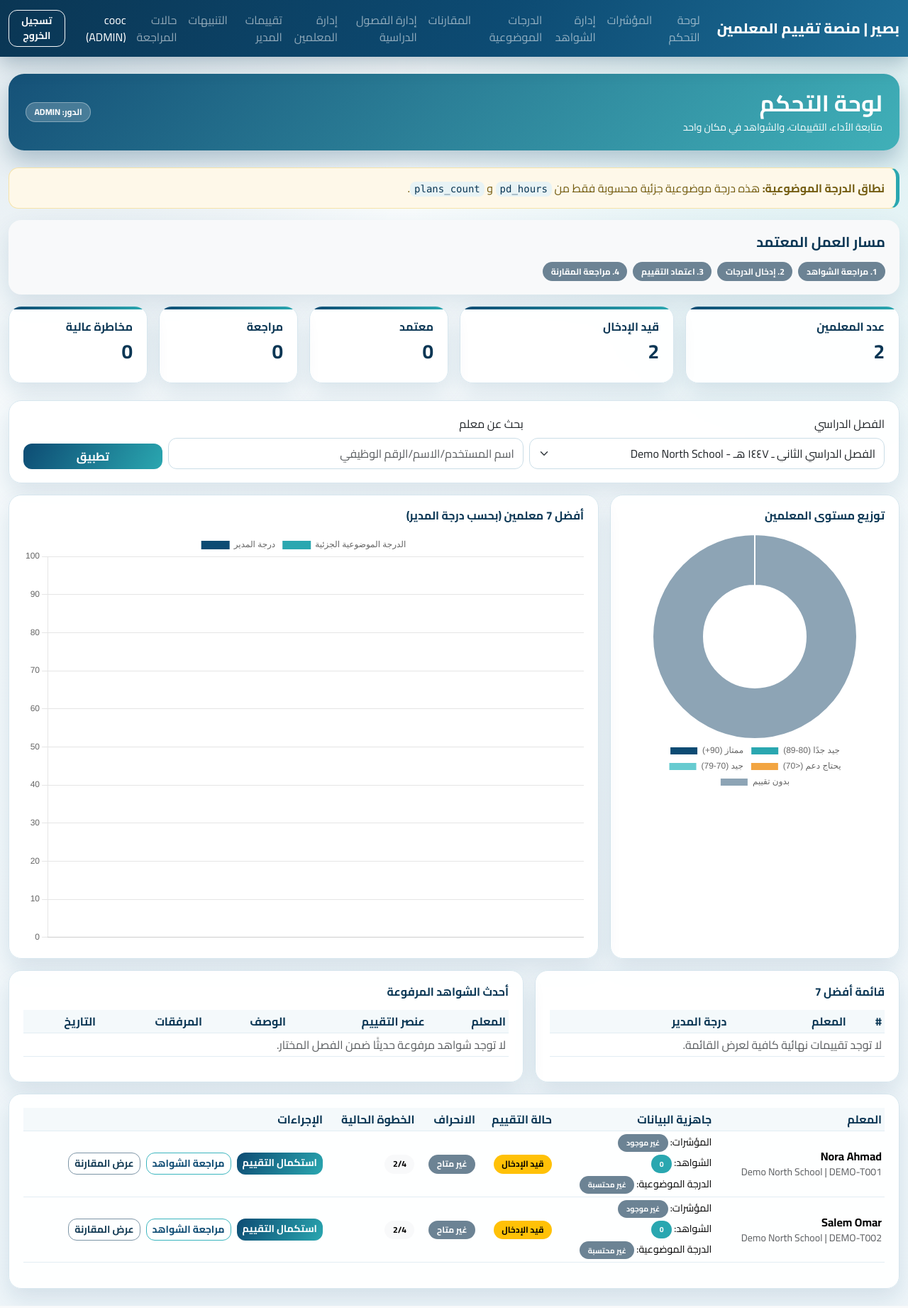
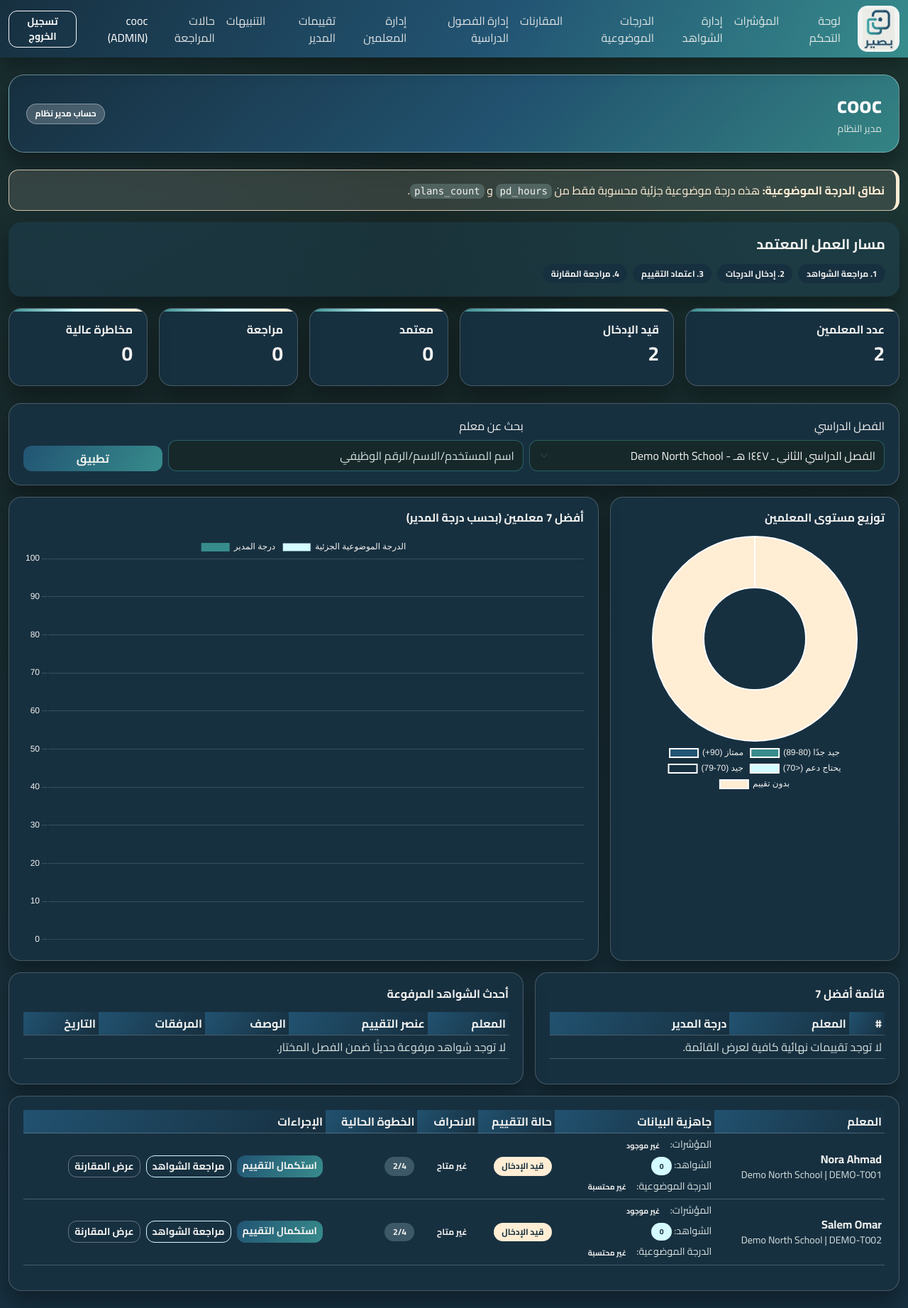
Before and after one commit to khawlah-dev/Basir, a Django app: page /dashboard/ in a window 1280 px wide. Shown: the whole page at 71% size. Run offline with Django 5.2, Linux system fonts and the light colour scheme; a user stored in the database is signed in; data comes from the database, SQL or seed files in the repository; both versions use the stored data as it was after the commit.

Commit message:
الشعار

```diff
--- a/apps/ui/templates/ui/base.html
+++ b/apps/ui/templates/ui/base.html
@@ -1,3 +1,4 @@
+{% load static %}
 <!doctype html>
 <html lang="ar" dir="rtl">
 <head>
@@ -10,53 +11,71 @@
   <link href="https://cdn.jsdelivr.net/npm/bootstrap@5.3.3/dist/css/bootstrap.rtl.min.css" rel="stylesheet">
   <style>
     :root {
-      --brand-navy: #0d4b73;
-      --brand-navy-deep: #0a3654;
-      --brand-teal: #2aa7b0;
-      --brand-teal-soft: #66cbd0;
-      --ink: #163d56;
-      --ink-soft: #5f7a8d;
-      --surface: #ffffff;
-      --surface-soft: #f4f9fb;
-      --line: #d7e6ee;
-      --shadow: 0 14px 32px rgba(13, 75, 115, 0.12);
+      --brand-primary: #225473;
+      --brand-deep: #173040;
+      --brand-accent: #378C8C;
+      --accent-warm: #FFEDD4;
+      --accent-cool: #D4FBFF;
+      --bg-main: #182621;
+      --text-main: #F2F2F0;
+      --text-muted: #D6E1DF;
+      --surface: #173040;
+      --surface-soft: #225473;
+      --line: rgba(242, 242, 240, 0.22);
+      --shadow: 0 16px 30px rgba(0, 0, 0, 0.34);
     }
 
     body {
       font-family: "Cairo", sans-serif;
-      color: var(--ink);
+      color: var(--text-main);
       background:
-        radial-gradient(circle at 92% 8%, rgba(42, 167, 176, 0.13), transparent 30%),
-        radial-gradient(circle at 8% 4%, rgba(13, 75, 115, 0.1), transparent 24%),
-        linear-gradient(180deg, #f9fcfd 0%, #eef5f9 100%);
+        radial-gradient(circle at 92% 8%, rgba(55, 140, 140, 0.16), transparent 30%),
+        radial-gradient(circle at 8% 4%, rgba(34, 84, 115, 0.2), transparent 25%),
+        linear-gradient(180deg, #182621 0%, #173040 100%);
       min-height: 100vh;
     }
 
     code {
       direction: ltr;
       display: inline-block;
-      color: var(--brand-navy-deep);
-      background: #e8f3f5;
+      color: var(--text-main);
+      background: rgba(212, 251, 255, 0.18);
       border-radius: 8px;
       padding: 0 6px;
     }
 
     h1, h2, h3, h4, h5, h6 {
       font-weight: 700;
-      color: var(--brand-navy-deep);
+      color: var(--text-main);
     }
 
     .navbar {
-      background: linear-gradient(120deg, var(--brand-navy-deep), var(--brand-navy) 55%, #1d6e97);
-      box-shadow: 0 10px 28px rgba(10, 54, 84, 0.28);
+      background: linear-gradient(120deg, #173040, #225473 55%, #378C8C);
+      box-shadow: 0 10px 28px rgba(0, 0, 0, 0.35);
     }
 
     .navbar-brand {
-      font-weight: 800;
-      letter-spacing: 0.2px;
+      display: inline-flex;
+      align-items: center;
+      justify-content: center;
+      padding: 0.16rem 0.35rem;
+      border-radius: 14px;
+      background: #F2F2F0;
+      border: 1px solid rgba(212, 251, 255, 0.45);
+    }
+
+    .brand-logo {
+      height: 58px;
+      width: auto;
+      display: block;
+    }
+
+    @media (max-width: 991px) {
+      .brand-logo { height: 46px; }
     }
 
     .navbar-nav .nav-link {
+      color: rgba(242, 242, 240, 0.9);
       border-radius: 10px;
       padding-inline: 10px;
       transition: background-color 0.2s ease, color 0.2s ease;
@@ -64,7 +83,7 @@
 
     .navbar-nav .nav-link:hover,
     .navbar-nav .nav-link:focus-visible {
-      background: rgba(255, 255, 255, 0.14);
+      background: rgba(242, 242, 240, 0.16);
       color: #ffffff;
     }
 
@@ -76,8 +95,7 @@
       border: 1px solid var(--line);
       border-radius: 18px;
       box-shadow: var(--shadow);
-      background: rgba(255, 255, 255, 0.94);
-      backdrop-filter: blur(2px);
+      background: var(--surface);
     }
 
     .card .card-body {
@@ -86,19 +104,28 @@
 
     .table {
       --bs-table-bg: transparent;
-      --bs-table-border-color: #e2edf3;
-      color: var(--ink);
+      --bs-table-border-color: var(--line);
+      color: var(--text-main);
     }
 
     .table thead th {
-      background: var(--surface-soft);
-      color: var(--brand-navy-deep);
+      background: linear-gradient(120deg, rgba(34, 84, 115, 0.95), rgba(23, 48, 64, 0.95));
+      color: var(--text-main);
       border-bottom-width: 1px;
       font-weight: 700;
     }
 
     .table tbody tr:hover {
-      background: rgba(102, 203, 208, 0.12);
+      background: rgba(212, 251, 255, 0.12);
+    }
+
+    .table td,
+    .table th,
+    .form-label,
+    .navbar-text,
+    p,
+    li {
+      color: var(--text-main);
     }
 
     .btn {
@@ -109,46 +136,78 @@
 
     .btn-primary {
       border: none;
-      background: linear-gradient(120deg, var(--brand-navy), var(--brand-teal));
+      color: #F2F2F0;
+      background: linear-gradient(120deg, #225473, #378C8C);
     }
 
     .btn-primary:hover,
     .btn-primary:focus-visible {
-      background: linear-gradient(120deg, var(--brand-navy-deep), #23949c);
+      color: #F2F2F0;
+      background: linear-gradient(120deg, #173040, #378C8C);
     }
 
     .btn-outline-primary {
-      border-color: var(--brand-teal);
-      color: var(--brand-navy);
+      border-color: var(--accent-cool);
+      color: #F2F2F0;
     }
 
     .btn-outline-primary:hover {
-      background: var(--brand-teal);
-      border-color: var(--brand-teal);
-      color: #ffffff;
+      background: var(--accent-cool);
+      border-color: var(--accent-cool);
+      color: #182621;
     }
 
     .btn-outline-info {
-      border-color: #3ab5be;
-      color: var(--brand-navy);
+      border-color: var(--accent-cool);
+      color: #F2F2F0;
+    }
+
+    .btn-outline-info:hover {
+      background: var(--accent-cool);
+      border-color: var(--accent-cool);
+      color: #182621;
     }
 
     .btn-outline-dark {
-      border-color: #7c95a6;
-      color: var(--ink);
+      border-color: rgba(242, 242, 240, 0.35);
+      color: #F2F2F0;
+    }
+
+    .btn-outline-secondary {
+      border-color: rgba(242, 242, 240, 0.28);
+      color: #F2F2F0;
+    }
+
+    .btn-outline-secondary:hover,
+    .btn-outline-dark:hover {
+      background: rgba(242, 242, 240, 0.18);
+      color: #F2F2F0;
     }
 
     .form-control,
     .form-select {
       border-radius: 12px;
-      border-color: #cadde7;
+      border-color: rgba(55, 140, 140, 0.55);
+      background-color: rgba(24, 38, 33, 0.7);
+      color: #F2F2F0;
       min-height: 44px;
+    }
+
+    .form-control::placeholder {
+      color: var(--text-muted);
     }
 
     .form-control:focus,
     .form-select:focus {
-      border-color: var(--brand-teal);
-      box-shadow: 0 0 0 0.2rem rgba(42, 167, 176, 0.18);
+      color: #F2F2F0;
+      background-color: rgba(24, 38, 33, 0.8);
+      border-color: #378C8C;
+      box-shadow: 0 0 0 0.2rem rgba(55, 140, 140, 0.2);
+    }
+
+    .form-select option {
+      background-color: #173040;
+      color: #F2F2F0;
     }
 
     .badge {
@@ -158,35 +217,89 @@
     }
 
     .text-bg-primary {
-      background-color: var(--brand-navy) !important;
-      color: #fff !important;
+      background-color: #225473 !important;
+      color: #F2F2F0 !important;
     }
 
     .text-bg-info {
-      background-color: var(--brand-teal) !important;
-      color: #fff !important;
+      background-color: var(--accent-cool) !important;
+      color: #173040 !important;
     }
 
     .text-bg-secondary {
-      background-color: #6c8394 !important;
-      color: #fff !important;
+      background-color: #173040 !important;
+      color: #F2F2F0 !important;
+    }
+
+    .text-bg-success {
+      background-color: #378C8C !important;
+      color: #F2F2F0 !important;
+    }
+
+    .text-bg-warning {
+      background-color: var(--accent-warm) !important;
+      color: #173040 !important;
+    }
+
+    .text-bg-danger {
+      background-color: #182621 !important;
+      color: #F2F2F0 !important;
+      border: 1px solid rgba(242, 242, 240, 0.2);
+    }
+
+    .text-bg-light {
+      background-color: rgba(212, 251, 255, 0.2) !important;
+      color: #F2F2F0 !important;
     }
 
     .alert {
       border-radius: 14px;
       border-width: 1px;
+      color: #F2F2F0;
     }
 
     .alert-warning {
-      background: #fef8e9;
-      border-color: #f6e3a9;
-      color: #735c10;
+      background: rgba(255, 237, 212, 0.12);
+      border-color: rgba(255, 237, 212, 0.75);
+      color: var(--accent-warm);
     }
 
     .alert-info {
-      background: #ebf8fb;
-      border-color: #c3e9ef;
-      color: #0f4c75;
+      background: rgba(212, 251, 255, 0.12);
+      border-color: rgba(212, 251, 255, 0.7);
+      color: var(--accent-cool);
+    }
+
+    .alert-danger {
+      background: rgba(24, 38, 33, 0.85);
+      border-color: rgba(242, 242, 240, 0.2);
+      color: #F2F2F0;
+    }
+
+    .text-muted {
+      color: var(--text-muted) !important;
+    }
+
+    .small {
+      color: var(--text-muted);
+    }
+
+    a {
+      color: var(--accent-cool);
+    }
+
+    a:hover {
+      color: var(--accent-warm);
+    }
+
+    hr {
+      border-color: var(--line);
+      opacity: 1;
+    }
+
+    .bg-light {
+      background-color: rgba(34, 84, 115, 0.25) !important;
+      color: #F2F2F0 !important;
     }
   </style>
   {% block extra_head %}{% endblock %}
@@ -194,7 +307,9 @@
 <body>
   <nav class="navbar navbar-expand-lg navbar-dark">
     <div class="container-fluid">
-      <a class="navbar-brand" href="{% url 'ui:dashboard' %}">بصير | منصة تقييم المعلمين</a>
+      <a class="navbar-brand" href="{% url 'ui:dashboard' %}" aria-label="Basir">
+        <img class="brand-logo" src="{% static 'ui/images/Artboard1.jpg' %}?v=20260305" alt="بصير">
+      </a>
       <div class="collapse navbar-collapse show">
         <ul class="navbar-nav me-auto mb-2 mb-lg-0">
           <li class="nav-item"><a class="nav-link" href="{% url 'ui:dashboard' %}">لوحة التحكم</a></li>
--- a/apps/ui/templates/ui/dashboard.html
+++ b/apps/ui/templates/ui/dashboard.html
@@ -3,11 +3,12 @@
 {% block extra_head %}
 <style>
   .dashboard-hero {
-    background: linear-gradient(135deg, rgba(13, 75, 115, 0.96), rgba(42, 167, 176, 0.88));
+    background: linear-gradient(135deg, rgba(23, 48, 64, 0.97), rgba(34, 84, 115, 0.95) 55%, rgba(55, 140, 140, 0.9));
     border-radius: 22px;
     padding: 1.4rem 1.5rem;
     color: #fff;
-    box-shadow: 0 16px 30px rgba(12, 66, 100, 0.26);
+    box-shadow: 0 16px 30px rgba(0, 0, 0, 0.34);
+    border: 1px solid rgba(212, 251, 255, 0.45);
   }
 
   .dashboard-hero h2 {
@@ -22,7 +23,7 @@
   }
 
   .scope-note {
-    border-right: 5px solid #2aa7b0;
+    border-right: 5px solid #FFEDD4;
   }
 
   .kpi-grid .card {
@@ -37,17 +38,37 @@
     left: 0;
     right: 0;
     height: 4px;
-    background: linear-gradient(90deg, #0d4b73, #2aa7b0);
+    background: linear-gradient(90deg, #378C8C, #D4FBFF, #FFEDD4);
   }
 </style>
 {% endblock %}
 {% block content %}
 <div class="dashboard-hero d-flex justify-content-between align-items-center mb-4 flex-wrap gap-2">
   <div>
-    <h2>لوحة التحكم</h2>
-    <div class="small">متابعة الأداء، التقييمات، والشواهد في مكان واحد</div>
+    <h2>{{ request.user.get_full_name|default:request.user.username }}</h2>
+    <div class="small">
+      {% if request.user.role == 'TEACHER' %}
+        المعلم
+      {% elif request.user.role == 'LEADER' %}
+        المدير
+      {% elif request.user.role == 'ADMIN' %}
+        مدير النظام
+      {% else %}
+        {{ request.user.role }}
+      {% endif %}
+    </div>
   </div>
-  <span class="badge">الدور: {{ request.user.role }}</span>
+  <span class="badge">
+    {% if request.user.role == 'TEACHER' %}
+      حساب معلم
+    {% elif request.user.role == 'LEADER' %}
+      حساب مدير
+    {% elif request.user.role == 'ADMIN' %}
+      حساب مدير نظام
+    {% else %}
+      {{ request.user.role }}
+    {% endif %}
+  </span>
 </div>
 
 <div class="alert alert-warning scope-note">
@@ -362,13 +383,16 @@
               labels: levelLabels,
               datasets: [{
                 data: levelValues,
-                backgroundColor: ["#0d4b73", "#2aa7b0", "#66cbd0", "#f2a541", "#8da4b5"]
+                backgroundColor: ["#225473", "#378C8C", "#173040", "#D4FBFF", "#FFEDD4"]
               }]
             },
             options: {
               responsive: true,
               plugins: {
-                legend: { position: "bottom" }
+                legend: {
+                  position: "bottom",
+                  labels: { color: "#F2F2F0" }
+                }
               }
             }
           });
@@ -384,21 +408,34 @@
                 {
                   label: "درجة المدير",
                   data: topManagerValues,
-                  backgroundColor: "#0d4b73",
+                  backgroundColor: "#378C8C",
                   borderRadius: 8
                 },
                 {
                   label: "الدرجة الموضوعية الجزئية",
                   data: topObjectiveValues,
-                  backgroundColor: "#2aa7b0",
+                  backgroundColor: "#D4FBFF",
+                  borderColor: "#173040",
+                  borderWidth: 1,
                   borderRadius: 8
                 }
               ]
             },
             options: {
               responsive: true,
+              plugins: {
+                legend: {
+                  labels: { color: "#F2F2F0" }
+                }
+              },
               scales: {
+                x: {
+                  ticks: { color: "#F2F2F0" },
+                  grid: { color: "rgba(242, 242, 240, 0.08)" }
+                },
                 y: {
+                  ticks: { color: "#F2F2F0" },
+                  grid: { color: "rgba(242, 242, 240, 0.16)" },
                   beginAtZero: true,
                   max: 100
                 }
--- a/config/urls.py
+++ b/config/urls.py
@@ -1,4 +1,5 @@
 from django.contrib import admin
+from django.contrib.staticfiles.urls import staticfiles_urlpatterns
 from django.urls import include, path
 from django.conf import settings
 from django.conf.urls.static import static
@@ -27,4 +28,5 @@ urlpatterns = [
 ]
 
 if settings.DEBUG:
+    urlpatterns += staticfiles_urlpatterns()
     urlpatterns += static(settings.MEDIA_URL, document_root=settings.MEDIA_ROOT)
```
Also changed, not shown: apps/ui/static/ui/images/Artboard1.jpg (added), apps/ui/static/ui/images/Artboard1.svg (added), db.sqlite3.
